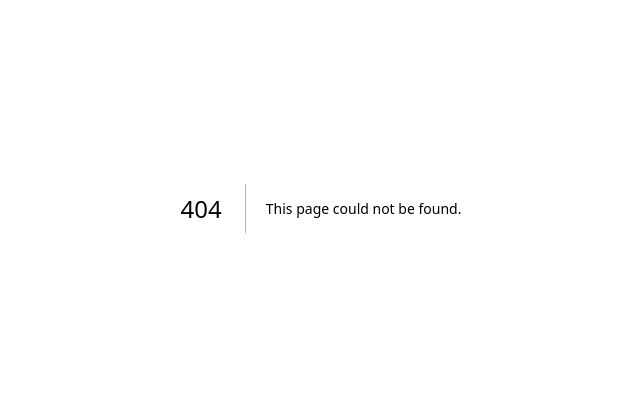
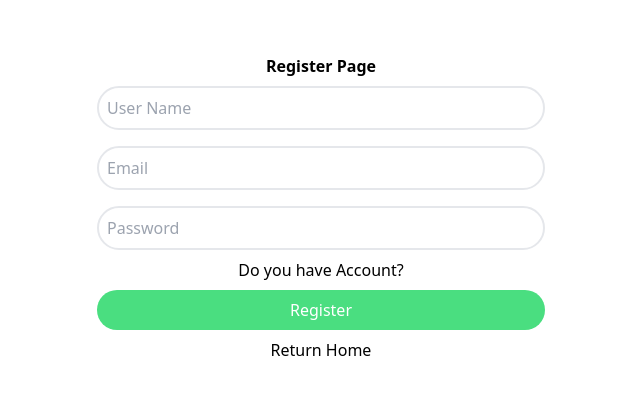
Before and after one commit to SivanSuh/social-media, a Next.js app in the folder frontend/: page /auth/register in a window 1280 px wide. Before the commit this address had no page. Shown: the part 192-586 px from the top of the page, without its empty margins (319-959 px from the left). Built offline with nearby package versions, Linux system fonts and the light colour scheme.

Commit message:
login register design page complete

```diff
--- /dev/null
+++ b/frontend/src/components/Atom/Button/index.tsx
@@ -0,0 +1,13 @@
+import React from "react";
+import ButtonProps from "./props";
+import Style from "./style.module.css";
+
+const Button: React.FC<ButtonProps> = ({ title = "Send", type = "button" }) => {
+  return (
+    <button type={type} className={Style.button}>
+      {title}
+    </button>
+  );
+};
+
+export default Button;
--- /dev/null
+++ b/frontend/src/components/Atom/Button/props.ts
@@ -0,0 +1,4 @@
+export default interface ButtonProps {
+    type?:"button" | "submit";
+    title:string;
+}
--- /dev/null
+++ b/frontend/src/components/Atom/Button/style.module.css
@@ -0,0 +1,3 @@
+.button {
+    @apply bg-green-400 text-white rounded-full p-2 m-2 w-full
+}
--- /dev/null
+++ b/frontend/src/components/Atom/Input/index.tsx
@@ -0,0 +1,16 @@
+import Style from "./style.module.css";
+import InputProps from "./props";
+import React from "react";
+
+const Input: React.FC<InputProps> = ({ name, placeholder, type }) => {
+  return (
+    <input
+      type={type}
+      placeholder={placeholder}
+      name={name}
+      className={Style.input}
+    />
+  );
+};
+
+export default Input;
--- /dev/null
+++ b/frontend/src/components/Atom/Input/props.ts
@@ -0,0 +1,5 @@
+export default interface InputProps {
+    placeholder?:string;
+    name:string;
+    type:"text" | "email" | "password"
+}
--- /dev/null
+++ b/frontend/src/components/Atom/Input/style.module.css
@@ -0,0 +1,3 @@
+.input {
+    @apply outline-none border-2 w-full p-2 m-2 rounded-full
+}
--- /dev/null
+++ b/frontend/src/components/Auth/Login/index.tsx
@@ -0,0 +1,25 @@
+import Input from "@/components/Atom/Input";
+import Style from "./style.module.css";
+import Button from "@/components/Atom/Button";
+import Link from "next/link";
+
+const Login = () => {
+  return (
+    <div className={Style.login}>
+      <h3>
+        <strong>Login Page</strong>
+      </h3>
+      <Input type="email" name="email" placeholder="email" />
+      <Input type="password" name="password" placeholder="Password" />
+      <Link href="/auth/register" className="hover:underline">
+        Don't have Account?
+      </Link>
+      <Button title="Login" />
+      <Link href={"/"} className="hover:underline">
+        Return Home
+      </Link>
+    </div>
+  );
+};
+
+export default Login;
--- /dev/null
+++ b/frontend/src/components/Auth/Login/style.module.css
@@ -0,0 +1,3 @@
+.login {
+    @apply flex flex-col max-w-md mx-auto w-full justify-center items-center min-h-screen h-full
+}
--- /dev/null
+++ b/frontend/src/components/Auth/Register/index.tsx
@@ -0,0 +1,26 @@
+import Input from "@/components/Atom/Input";
+import Style from "./style.module.css";
+import Button from "@/components/Atom/Button";
+import Link from "next/link";
+
+const Register = () => {
+  return (
+    <div className={Style.register}>
+      <h3>
+        <strong>Register Page</strong>
+      </h3>
+      <Input type="text" name="name" placeholder="User Name" />
+      <Input type="text" name="Email" placeholder="Email" />
+      <Input type="password" name="Password" placeholder="Password" />
+      <Link href="/auth/login" className="hover:underline">
+        Do you have Account?
+      </Link>
+      <Button title="Register" />
+      <Link href={"/"} className="hover:underline">
+        Return Home
+      </Link>
+    </div>
+  );
+};
+
+export default Register;
--- /dev/null
+++ b/frontend/src/components/Auth/Register/style.module.css
@@ -0,0 +1,3 @@
+.register {
+    @apply flex flex-col max-w-md mx-auto w-full justify-center items-center min-h-screen h-full
+}
--- /dev/null
+++ b/frontend/src/pages/auth/login.tsx
@@ -0,0 +1,5 @@
+import Login from "@/components/Auth/Login";
+
+export default function LoginPage() {
+  return <Login />;
+}
--- /dev/null
+++ b/frontend/src/pages/auth/register.tsx
@@ -0,0 +1,5 @@
+import Register from "@/components/Auth/Register";
+
+export default function RegisterPage() {
+  return <Register />;
+}
```
